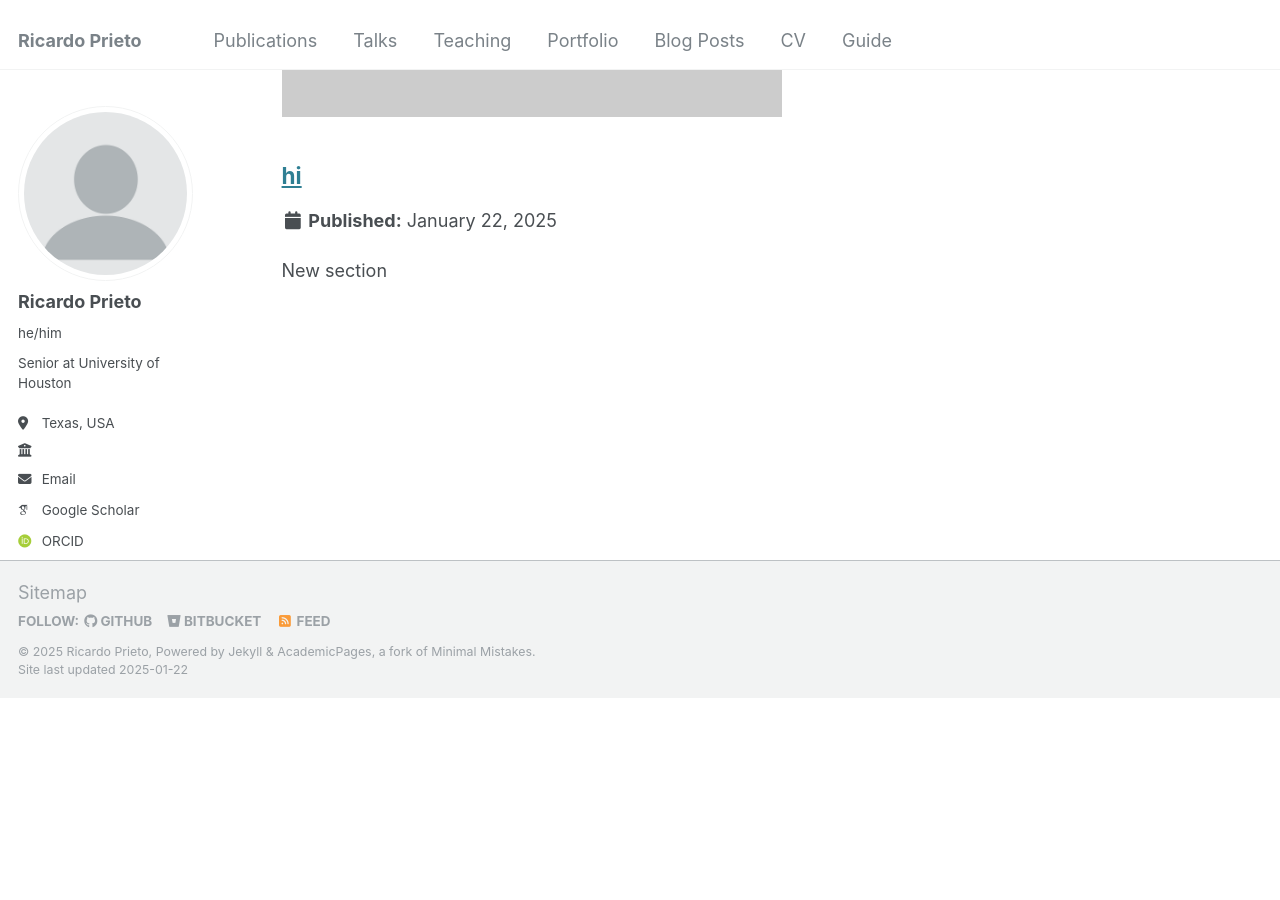
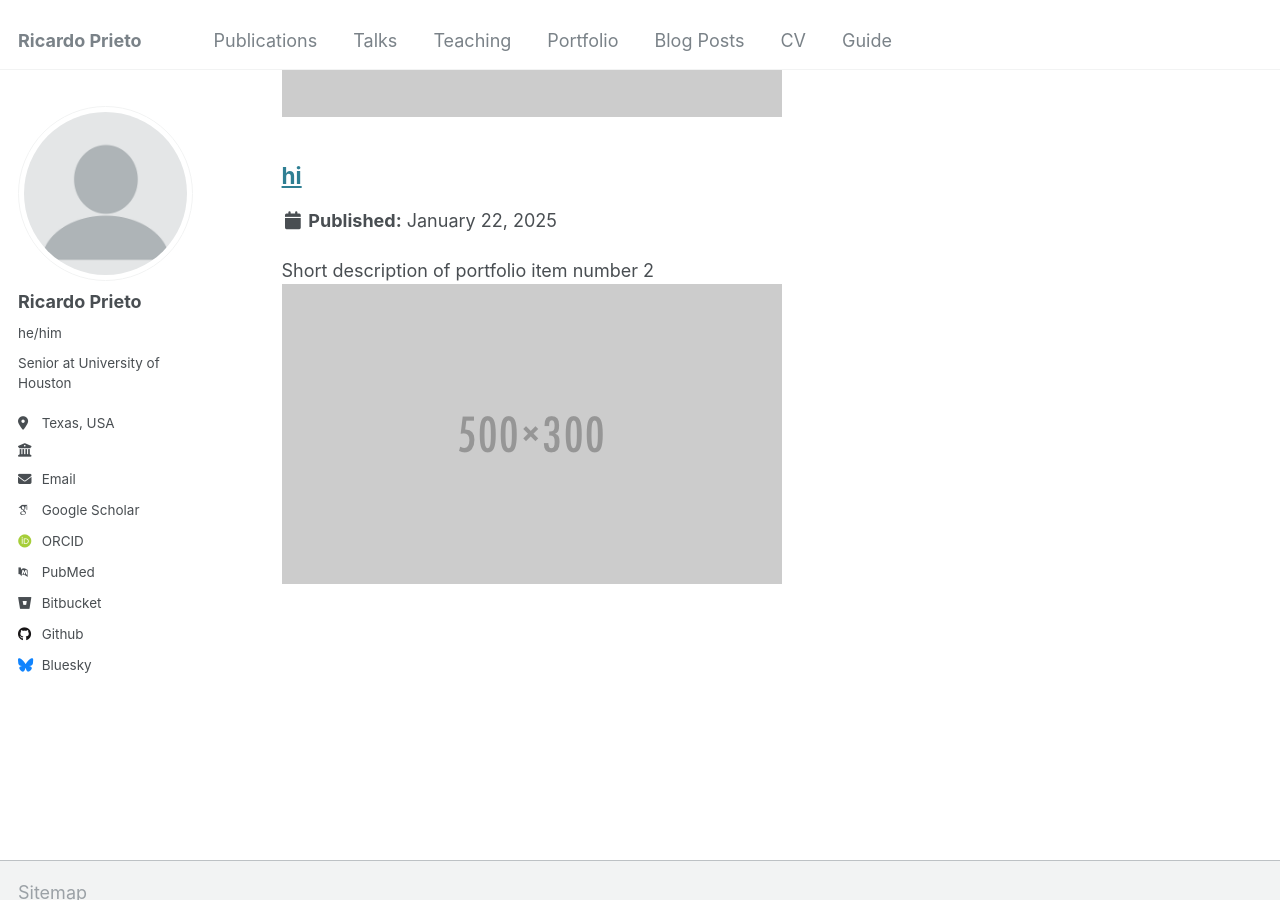
Before and after one commit to ricarpr/ricarpr.github.io, a Jekyll site: the page built from _pages/portfolio.html, in a window 1280 px wide and 900 px high, scrolled down 952 px. Built offline with Jekyll 4.4.1, drawn with Linux system fonts in a browser that asks for light colours; some web fonts are replaced; before the commit the page ends 1650 px from its top, so only the background shows below that.

Commit message:
Update portfolio-3.md

```diff
--- a/_portfolio/portfolio-3.md
+++ b/_portfolio/portfolio-3.md
@@ -1,5 +1,6 @@
 ---
 title: "hi"
+excerpt: "Short description of portfolio item number 2 <br/><img src='/images/500x300.png'>"
 collection: portfolio
 ---
 New section
```
